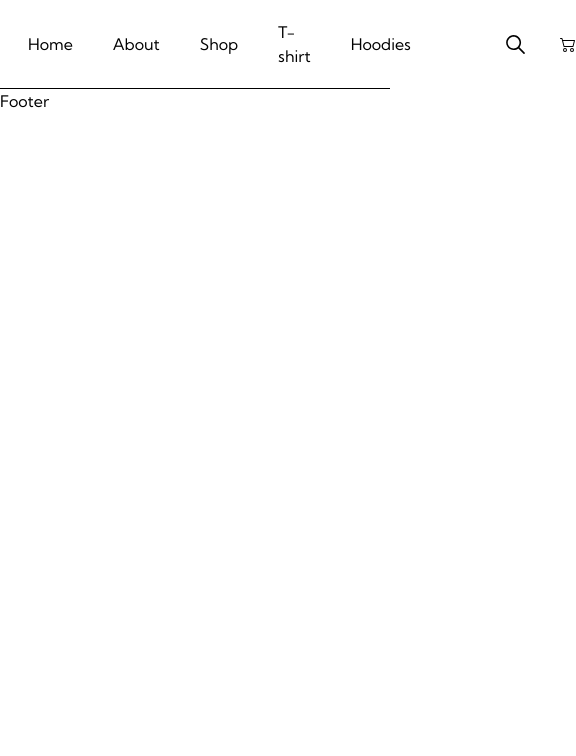
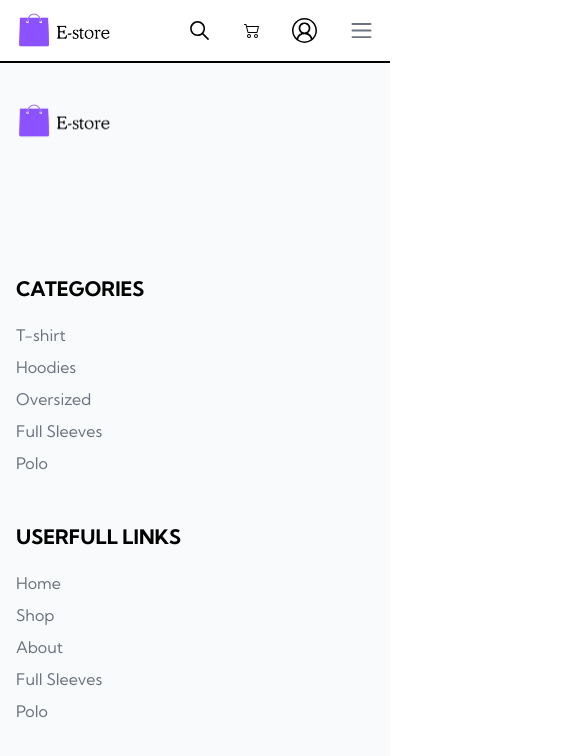
Before and after one commit to TranHuuChien/NextJS_Shop, a Next.js app: page /website in a window 390 px wide. Shown: the top 756 px of the page, 576 px wide, since content can reach past the window. Built offline with nearby package versions, Linux system fonts and the light colour scheme.

Commit message:
feat: this commit develop screen website and admin rangtime 18/09/2025 - 18/09/2025

```diff
--- a/package.json
+++ b/package.json
@@ -43,6 +43,7 @@
     "react-i18next": "^15.7.2",
     "react-icons": "^5.5.0",
     "react-redux": "^9.2.0",
+    "react-slider": "^2.0.6",
     "react-toastify": "^11.0.5",
     "redux-persist": "^6.0.0",
     "slugify": "^1.6.6",
--- a/src/components/application/Website/Footer.jsx
+++ b/src/components/application/Website/Footer.jsx
@@ -1,8 +1,65 @@
+import Image from 'next/image'
 import React from 'react'
+import logo from '@public/assets/images/logo-black.png'
+import Link from 'next/link'
 
 const Footer = () => {
   return (
-    <div>Footer</div>
+    <footer className='bg-gray-50 border-t'>
+      <div className='grid lg:grid-cols-5 md:grid-cols-2 grid-cols-1 gap-10 py-10 lg:px-32 px-4'>
+        <div className='lg:col-span-1 md:col-span-2 col-span-1'>
+          <Image
+            src={logo}
+            alt='logo'
+            width={383}
+            height={146}
+            className='lg:w-32 w-24 mb-24'/>
+            <p></p>
+        </div>
+
+        <div>
+          <h4 className='text-xl font-bold uppercase mb-5'>Categories</h4>
+          <ul>
+            <li className='mb-2 text-gray-500'>
+              <Link href="">T-shirt</Link>
+            </li>
+            <li className='mb-2 text-gray-500'>
+              <Link href="">Hoodies</Link>
+            </li>
+            <li className='mb-2 text-gray-500'>
+              <Link href="">Oversized</Link>
+            </li>
+            <li className='mb-2 text-gray-500'>
+              <Link href="">Full Sleeves</Link>
+            </li>
+             <li className='mb-2 text-gray-500'>
+              <Link href="">Polo</Link>
+            </li>
+          </ul>
+        </div>
+
+         <div>
+          <h4 className='text-xl font-bold uppercase mb-5'>Userfull Links</h4>
+          <ul>
+            <li className='mb-2 text-gray-500'>
+              <Link href="">Home</Link>
+            </li>
+            <li className='mb-2 text-gray-500'>
+              <Link href="">Shop</Link>
+            </li>
+            <li className='mb-2 text-gray-500'>
+              <Link href="">About</Link>
+            </li>
+            <li className='mb-2 text-gray-500'>
+              <Link href="">Full Sleeves</Link>
+            </li>
+             <li className='mb-2 text-gray-500'>
+              <Link href="">Polo</Link>
+            </li>
+          </ul>
+        </div>
+      </div>
+    </footer>
   )
 }
 
--- a/src/components/application/Website/Header.jsx
+++ b/src/components/application/Website/Header.jsx
@@ -1,26 +1,55 @@
-import { WEBSITE_HOME } from '@/routes/WebsiteRoute'
+'use client'
+import { WEBSITE_HOME, WEBSITE_LOGIN } from '@/routes/WebsiteRoute'
 import Image from 'next/image'
 import Link from 'next/link'
-import React from 'react'
+import React, { useState } from 'react'
 import logo from '@public/assets/images/logo-black.png'
 import { IoIosSearch } from 'react-icons/io'
+import { VscAccount } from 'react-icons/vsc'
 import Cart from './Cart'
+import { useSelector } from 'react-redux'
+import { Avatar } from '@mui/material'
+import { AvatarImage } from '@/components/ui/avatar'
+import userIcon from '@public/assets/images/user.png'
+import { HiMiniBars3 } from "react-icons/hi2";
+import { IoMdClose } from 'react-icons/io'
+
 const Header = () => {
+  const auth = useSelector(store => store.authStore?.auth)
+  const [ isMobileMenu, setIsMobileMenu ] = useState(false)
   return (
-    <div className='bg-white border-b lg:px-32 px-4'>
+    <div className='bg-white border-b lg:px-32 px-4 h-17 w-full'>
       <div className='flex justify-between items-center lg:py-5 py-3'>
-        <Link href={WEBSITE_HOME}>
           <Image
             src={logo}
             alt='logo'
             width={383}
             height={146}
-            className='lg:w-32 w-24'/>
-        </Link>
+            className='lg:w-32 w-24' />
 
-        <div className='flex items-center gap-20 justify-center'>
-          <nav className=''>
-            <ul className='flex justify-center items-center gap-10 px-3'>
+        <div className='flex justify-between gap-20'>
+          <nav
+          className={`lg:relative lg:w-auto lg:top-0 lg:left-0 lg:h-auto lg:p-0 bg-white
+            fixed z-50 top-0 w-full h-screen transition-all ${isMobileMenu ? 'left-0' : '-left-full'} `}
+            >
+
+            <div className='lg:hidden flex justify-between items-center bg-gray-50 py-3 border-b px-3'>
+              <Link href={WEBSITE_HOME}>
+               <Image
+                src={logo}
+                alt='logo'
+                width={383}
+                height={146}
+                className='lg:w-32 w-32' />
+              </Link>
+
+
+                <button type='button' onClick={() => setIsMobileMenu(false)}>
+                  <IoMdClose size={25} className='text-gray-500 hover:text-primary'/>
+                </button>
+            </div>
+
+            <ul className='lg:flex justify-center items-center gap-10 px-3'>
               <li className='text-grap-600 hover:text-primary hover:font-semibold'>
                 <Link href={WEBSITE_HOME} className='block py-2'>
                   Home
@@ -49,15 +78,36 @@ const Header = () => {
             </ul>
           </nav>
 
-          <div className='flex justify-between items-cente gap-8'>
+          <div className='flex justify-center items-center gap-8'>
             <button type='button'>
               <IoIosSearch
                 className='text-grap-500 hover:text-primary cursor-pointer'
                 size={25}
               />
             </button>
-            <Cart/>
+            <Cart />
+
+            {!auth ?
+              <Link href={WEBSITE_LOGIN}>
+                <VscAccount
+                  className='text-grap-500 hover:text-primary cursor-pointer'
+                  size={25}
+                />
+              </Link>
+              :
+              <Link href={USER_DASHBOARD}>
+                <Avatar>
+                  <AvatarImage src={auth?.avatar?.url || userIcon.src} />
+                </Avatar>
+              </Link>
+            }
+
+              <button type='button' className='lg:hidden block' onClick={() => setIsMobileMenu(true)}>
+                <HiMiniBars3 size={25} className='text-gray-500 hover:text-primary'/>
+              </button>
+
           </div>
+
         </div>
       </div>
     </div>
--- /dev/null
+++ b/src/components/application/Website/MainSlider.jsx
@@ -0,0 +1,18 @@
+import React from 'react'
+import slider1 from '@public/assets/images/slider-1.png'
+import slider2 from '@public/assets/images/slider-2.png'
+import slider3 from '@public/assets/images/slider-1.png'
+import slider4 from '@public/assets/images/slider-1.png'
+import Slider from 'react-slider'
+
+const MainSlider = () => {
+  return (
+    <div>
+        <Slider>
+
+        </Slider>
+    </div>
+  )
+}
+
+export default MainSlider
--- a/src/components/application/admin/DataTable.tsx
+++ b/src/components/application/admin/DataTable.tsx
@@ -29,7 +29,6 @@ interface DataTableProps<TData, TValue> {
 export function DataTable<TData, TValue>({
   columns,
   data,
-  pagination
 }: DataTableProps<TData, TValue>) {
   const table = useReactTable({
     data,
@@ -86,7 +85,7 @@ export function DataTable<TData, TValue>({
           </TableBody>
         </Table>
       </div>
-      <div className="flex items-center justify-end space-x-2 py-4">
+      {/* <div className="flex items-center justify-end space-x-2 py-4">
         <div className="flex-1 text-sm text-muted-foreground">
           {table.getFilteredRowModel().rows.length}
           {totalItems ?
@@ -100,7 +99,7 @@ export function DataTable<TData, TValue>({
             showPreviousNext
           />
         </div>
-      </div>
+      </div> */}
     </div>
   );
 }
--- a/src/routes/WebsiteRoute.ts
+++ b/src/routes/WebsiteRoute.ts
@@ -2,3 +2,5 @@ export const WEBSITE_HOME = '/'
 export const WEBSITE_LOGIN = '/auth/login'
 export const WEBSITE_REGISTER = '/auth/register'
 export const WEBSITE_RESETPASSWORD = '/auth/reset-password'
+
+export const USER_DASHBOARD = '/user/dashboard'
```
Also changed, not shown: 1 other file (tests, documents, lock files or other folders).
